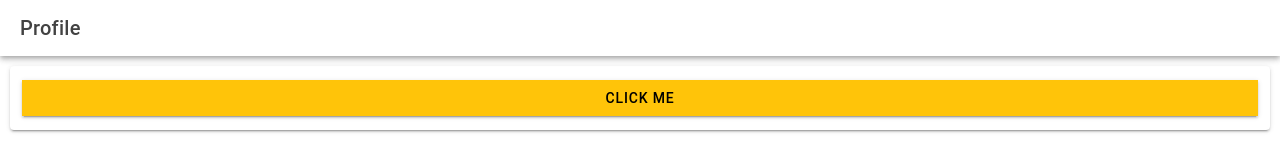
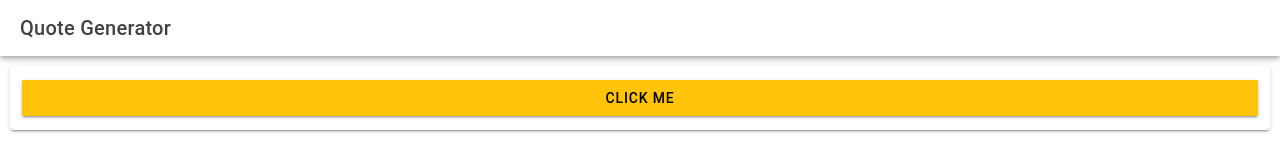
Before and after one commit to cliffamadeus/ion-t-evangelio, a React (Vite) app: page /quotesgenerator in a window 1280 px wide. Shown: the top 160 px of the page. Built offline with nearby package versions, Linux system fonts and the light colour scheme.

Commit message:
Application Changes

```diff
--- a/src/pages/quotesgenerator.tsx
+++ b/src/pages/quotesgenerator.tsx
@@ -71,7 +71,7 @@ const QuotesGenerator: React.FC = () => {
     <IonPage>
       <IonHeader>
         <IonToolbar>
-          <IonTitle>Profile</IonTitle>
+          <IonTitle>Quote Generator</IonTitle>
         </IonToolbar>
       </IonHeader>
       <IonContent fullscreen>
```
